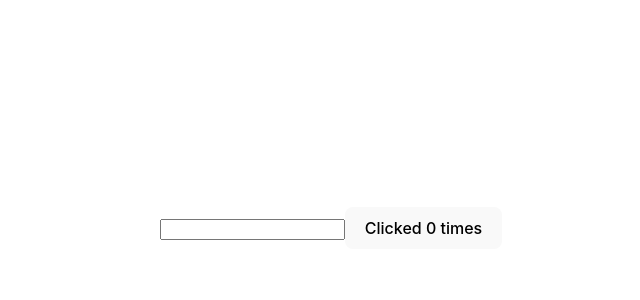
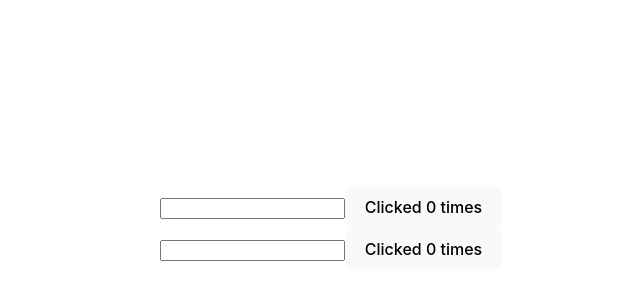
Before and after one commit to joshxc/react-hooks, a React (Vite) app in the folder use-effect/: page / in a window 1280 px wide. Shown: the part 172-472 px from the top of the page, without its empty margins (309-949 px from the left). Built offline with nearby package versions, Linux system fonts and the light colour scheme.

Commit message:
add HookCounter functional component

```diff
--- a/use-effect/src/App.jsx
+++ b/use-effect/src/App.jsx
@@ -1,13 +1,12 @@
-import { useState } from 'react';
 import ClassCounter from './components/ClassCounter';
+import HookCounter from './components/HookCounter';
 import './App.css';
 
 function App() {
-  const [count, setCount] = useState(0);
-
   return (
     <>
       <ClassCounter />
+      <HookCounter />
     </>
   );
 }
--- a/use-effect/src/components/HookCounter.jsx
+++ b/use-effect/src/components/HookCounter.jsx
@@ -1,9 +1,22 @@
-import React from 'react'
+import { useState, useEffect } from 'react';
 
 function HookCounter() {
+  const [count, setCount] = useState(0);
+  const [name, setName] = useState('');
+
+  // By default, useEffect runs on mount (first render), and after each re-render
+  // useEffect takes an array as a second argument, and useEffect will only be called on first mount plus when the variables inside this array are updated/re-rendered
+  useEffect(() => {
+    console.log('useEffect - Updating document title');
+    document.title = `Clicked ${count} times`;
+  }, [count]);
+
   return (
-    <div>HookCounter</div>
-  )
+    <div>
+      <input type="text" value={name} onChange={(e) => setName(e.target.value)} />
+      <button onClick={() => setCount(count + 1)}>Clicked {count} times</button>
+    </div>
+  );
 }
 
-export default HookCounter
+export default HookCounter;
```
